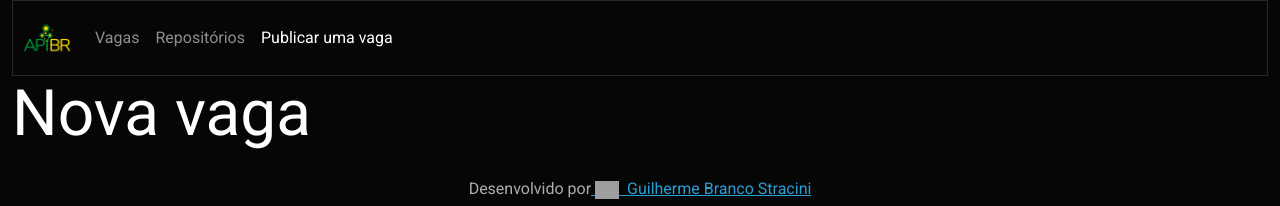
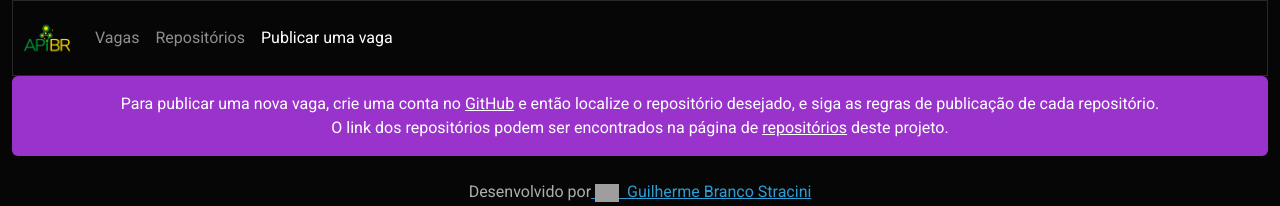
Before and after one commit to ApiBR/vagas-aggregator-ui, a React (Create React App) app: page /ui/vagas/nova-vaga in a window 1280 px wide. Shown: the top 206 px of the page. Built offline with nearby package versions, Linux system fonts and the light colour scheme; grey boxes are pictures that could not be loaded.

Commit message:
Add text to NovaVaga

```diff
--- a/src/Pages/NovaVaga.js
+++ b/src/Pages/NovaVaga.js
@@ -1,5 +1,15 @@
+import {Link } from "react-router-dom";
+
 const NovaVaga = () => {
-    return (<h1>Nova vaga</h1>);
-}
+  return (
+    <div className="alert alert-info text-center">
+      Para publicar uma nova vaga, crie uma conta no{" "}
+      <a href="https://github.com">GitHub</a> e então localize o repositório
+      desejado, e siga as regras de publicação de cada repositório.
+      <br />
+      O link dos repositórios podem ser encontrados na página de <Link to="/repositorios">repositórios</Link> deste projeto.
+    </div>
+  );
+};
 
 export default NovaVaga;
```
